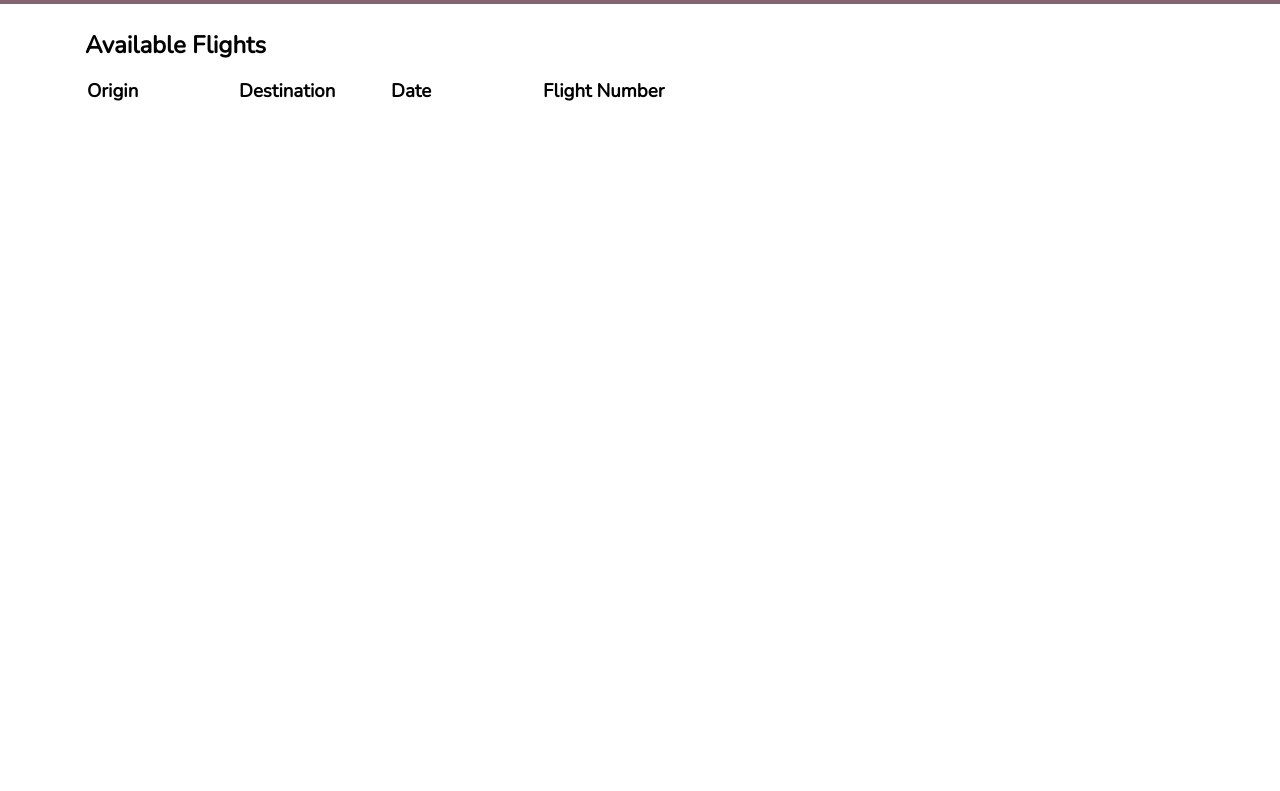
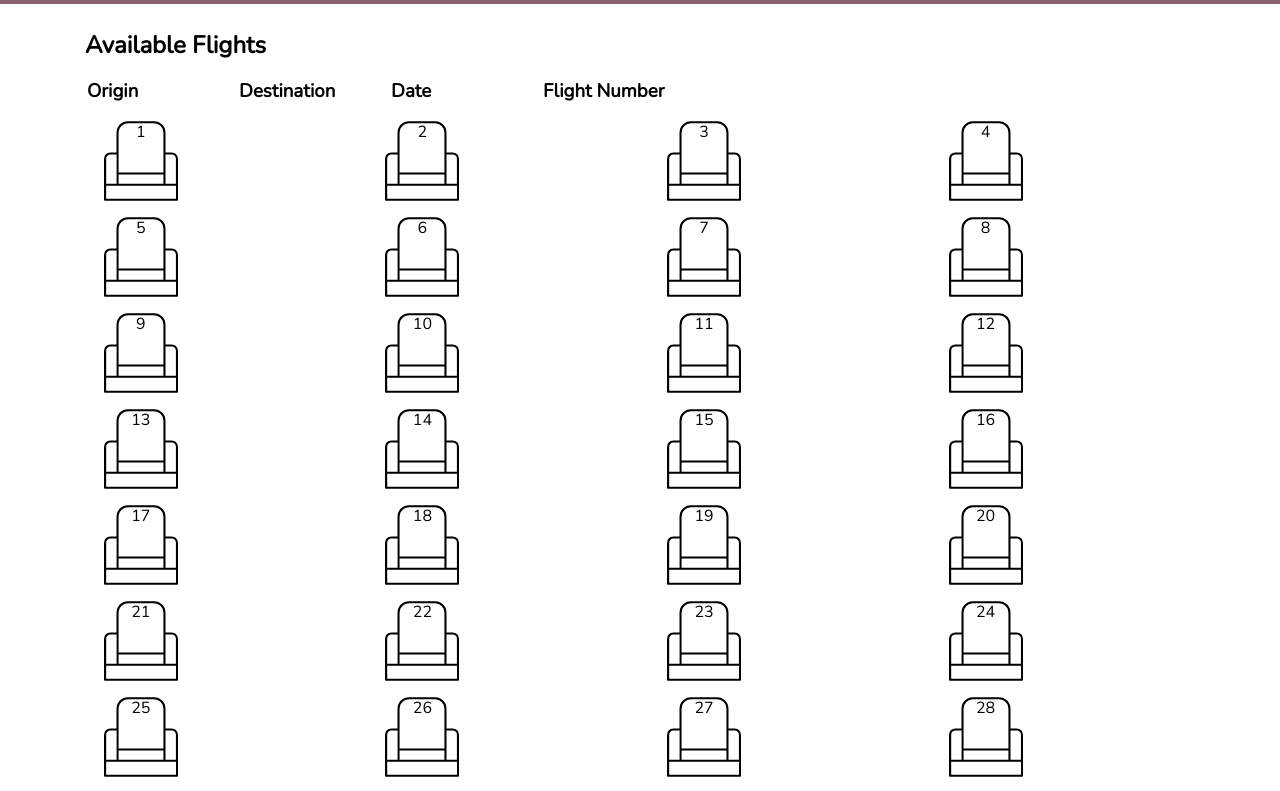
Before and after one commit to amandytang/burning-airlines, a React (Create React App) app: page / in a window 1280 px wide. Shown: the part 560-1351 px from the top of the page. Before the commit the page ends 800 px from the top, so only its background shows below. Built offline with nearby package versions, Linux system fonts and the light colour scheme.

Commit message:
added SelectSeat component

```diff
--- a/src/components/App.js
+++ b/src/components/App.js
@@ -1,5 +1,6 @@
 import React, { PureComponent as Component } from 'react';
 import FlightBooker from './FlightBooker';
+import SelectSeat from './SelectSeat';
 
 class App extends Component {
   constructor(props) {
@@ -11,6 +12,7 @@ class App extends Component {
       <div className="App">
         <img className="header" src="https://i.imgur.com/w6NB0jx.png" alt="Hero" />
         <div><FlightBooker /></div>
+        <div><SelectSeat /></div>
       </div>
     );
   }
--- /dev/null
+++ b/src/components/SelectSeat.js
@@ -0,0 +1,72 @@
+import React, { PureComponent as Component} from 'react';
+import axios from 'axios';
+
+const SERVER_URL = 'http://localhost:3001/flights/1.json'
+
+// get the entire seatmap data from the server via axios .
+// display the data in seatMap
+// show which seats are taken and which are not live via polling
+// onclick user can select seat id. show selected seat in the dom.
+// when user clicks select seat. chosen seat id is sent to the database as not available anymore.
+
+// function hello(){
+//   console.log('isthisworking')
+// }
+//
+class SeatMap extends Component {
+  constructor(props){
+    super(props);
+    this.state = {
+      seats: Array.from({length: 40}, (x,i) => i+1),
+      selectedSeat: ''}
+    this._handleChange = this._handleChange.bind(this);
+   }
+
+   _handleChange(e){
+    alert(e.currentTarget.id);
+    this.setState({selectedSeat: e.currentTarget.id });
+ }
+
+
+    render() {
+      return(
+        <div className="seatMap">
+            {this.state.seats.map((s) => <div onClick={this._handleChange} id={s} className="seat"><p>{s}</p></div>)}
+        </div>
+      );
+    }
+
+}
+
+// function SeatMap(props){
+//   return(
+//     <section className="seatMap">
+//         {props.seat.map((s) => <div id={s} className="seat"><p>{s}</p></div>)}
+//     </section>
+//   );
+// }
+
+class SelectSeat extends Component {
+  constructor(props){
+    super(props);
+    this.state = {seats: Array.from({length: 40}, (x,i) => i+1) };
+
+  //   //Polling
+  //   const fetchSecrets = () => { // fat arrow functions do not break the conenction to this
+  //     axios.get(SERVER_URL).then(results => this.setState({secrets: results.data}))
+  //     setTimeout(fetchSecrets, 4000); // recursion
+  //   }
+  //
+  // fetchSecrets();
+}
+
+  render(){
+    return(
+      <div>
+        <SeatMap seat={this.state.seats}/>
+      </div>
+    );
+  }
+}
+
+export default SelectSeat;
--- a/src/index.css
+++ b/src/index.css
@@ -14,7 +14,7 @@ body {
   margin: 0;
   padding: 0;
   font-family: 'Nunito', sans-serif;
-  overflow: hidden;
+  /* overflow: hidden; */
 }
 
 .header {
@@ -78,3 +78,26 @@ select {
 td {
   width: 150px;
 }
+
+/* select seat styles
+============================================================================ */
+
+.seatMap {
+  text-align: center;
+}
+
+.seat {
+  width:22%;
+  height:80px;
+  /* border: 1px solid blue; */
+  background: url(./chair.svg);
+  background-size: contain;
+  background-repeat: no-repeat;
+  background-position: center;
+  margin-bottom: 1em;
+}
+
+.seatMap {
+  display: flex;
+  flex-wrap: wrap
+}
```
Also changed, not shown: src/chair.svg (added).
